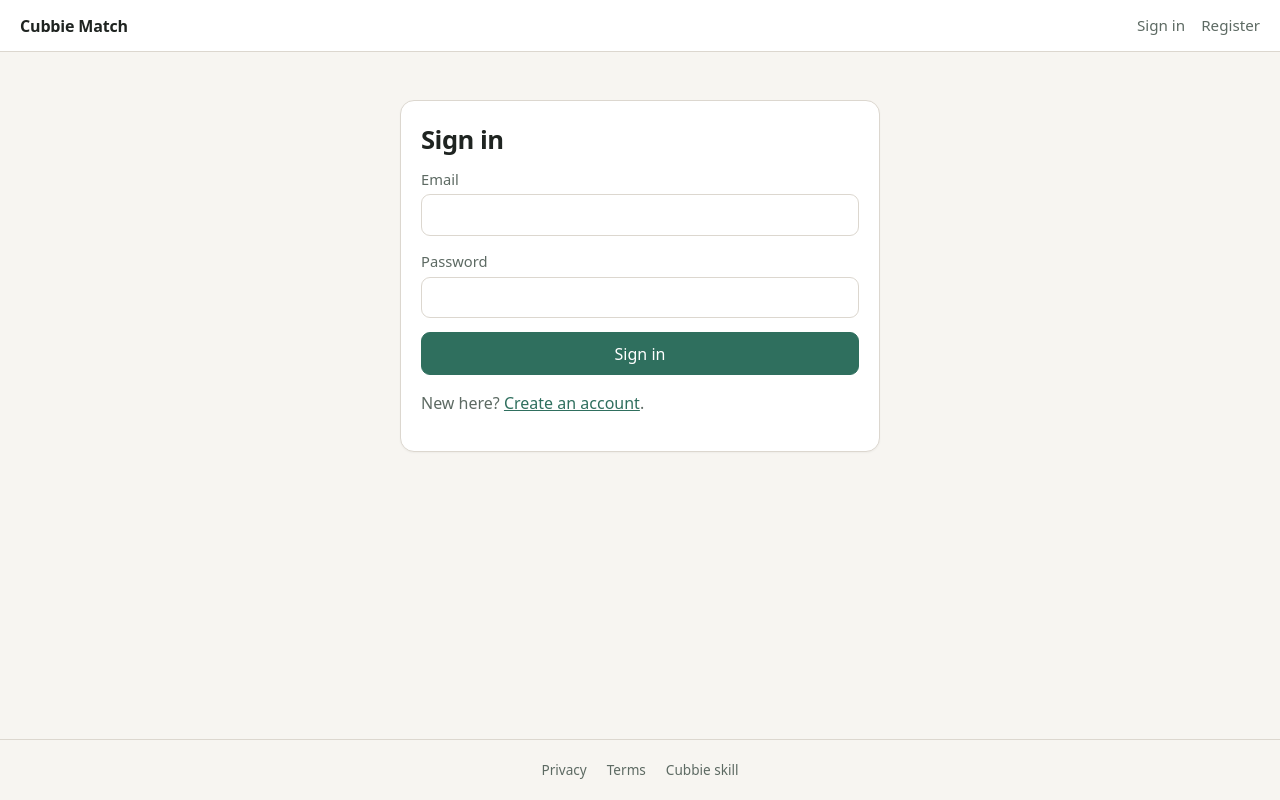
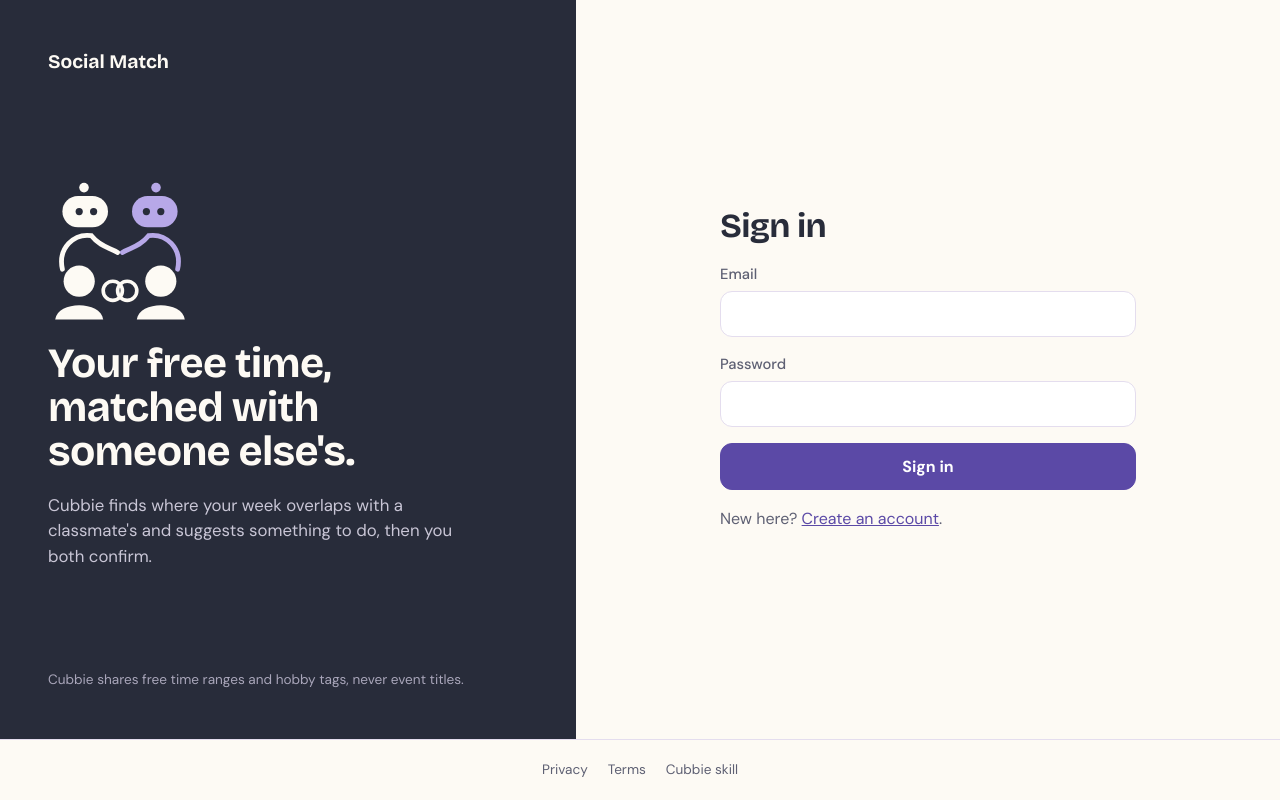
Before and after one commit to navsikand/social-match, a FastAPI app: page /login?next=/matches in a window 1280 px wide. Run offline with FastAPI, Linux system fonts and the light colour scheme.

Commit message:
UI redesign, self-hosted fonts, consistent Social Match name

```diff
--- a/server/webui/static/style.css
+++ b/server/webui/static/style.css
@@ -1,16 +1,34 @@
-/* Social Match web UI — P1d. Vanilla CSS, no build step. */
+/* Social Match web UI. Vanilla CSS, no build step.
+   Palette is taken from the logo: ink navy + soft violet on warm off-white. */
+/* Fonts are served from this server (static/fonts, SIL Open Font License; licences alongside),
+   so opening a page never contacts a third party. */
+@font-face { font-family: "DM Sans"; font-style: normal; font-weight: 400; font-display: swap;
+  src: url("/static/fonts/dm-sans-latin-400-normal.woff2") format("woff2"); }
+@font-face { font-family: "DM Sans"; font-style: normal; font-weight: 500; font-display: swap;
+  src: url("/static/fonts/dm-sans-latin-500-normal.woff2") format("woff2"); }
+@font-face { font-family: "DM Sans"; font-style: normal; font-weight: 700; font-display: swap;
+  src: url("/static/fonts/dm-sans-latin-700-normal.woff2") format("woff2"); }
+@font-face { font-family: "Bricolage Grotesque"; font-style: normal; font-weight: 600; font-display: swap;
+  src: url("/static/fonts/bricolage-grotesque-latin-600-normal.woff2") format("woff2"); }
+@font-face { font-family: "Bricolage Grotesque"; font-style: normal; font-weight: 700; font-display: swap;
+  src: url("/static/fonts/bricolage-grotesque-latin-700-normal.woff2") format("woff2"); }
+
 :root {
-  --bg: #f7f5f1;
-  --ink: #1f2421;
-  --muted: #5d6a63;
-  --line: #dcd7cf;
+  --bg: #fdfaf4;
+  --ink: #282c3a;
+  --muted: #5e6073;
+  --line: #e4ddee;
   --card: #ffffff;
-  --accent: #2f6f5e;
+  --violet: #8b77cc;
+  --accent: #5b49a6;
   --accent-ink: #ffffff;
+  --tint: #eeeaf8;
   --ok-bg: #e2f3e8;
   --err-bg: #fbe4e0;
-  --info-bg: #e8eef6;
+  --info-bg: #eeeaf8;
   --radius: 14px;
+  --font-body: "DM Sans", ui-sans-serif, system-ui, -apple-system, "Segoe UI", Roboto, sans-serif;
+  --font-display: "Bricolage Grotesque", "DM Sans", ui-sans-serif, system-ui, sans-serif;
 }
 
 * { box-sizing: border-box; }
@@ -19,7 +37,7 @@ body {
   margin: 0;
   background: var(--bg);
   color: var(--ink);
-  font-family: ui-sans-serif, system-ui, -apple-system, "Segoe UI", Roboto, sans-serif;
+  font-family: var(--font-body);
   line-height: 1.5;
   min-height: 100vh;
   display: flex;
@@ -27,13 +45,28 @@ body {
 }
 
 a { color: var(--accent); }
+a:hover { color: var(--ink); }
+
+/* An author display rule (.stack, .notice...) must never defeat the hidden attribute. */
+[hidden] { display: none !important; }
+
+/* Logo (inline SVG from templates/_logo.html) */
+.logo { display: block; width: 2rem; height: 2rem; flex: none;
+  --logo-a: var(--ink); --logo-b: var(--violet); --logo-eye: var(--bg); }
+.logo .lg-a { fill: var(--logo-a); }
+.logo .lg-b { fill: var(--logo-b); }
+.logo .lg-eye { fill: var(--logo-eye); }
+.logo .lg-as, .logo .lg-bs, .logo .lg-ring { fill: none; stroke-linecap: round; }
+.logo .lg-as { stroke: var(--logo-a); stroke-width: 4; }
+.logo .lg-bs { stroke: var(--logo-b); stroke-width: 4; }
+.logo .lg-ring { stroke: var(--logo-a); stroke-width: 3; }
 
 .topbar {
   display: flex;
   align-items: center;
   justify-content: space-between;
   gap: 1rem;
-  padding: 0.85rem 1.25rem;
+  padding: 0.7rem 1.5rem;
   background: var(--card);
   border-bottom: 1px solid var(--line);
   position: sticky;
@@ -41,16 +74,35 @@ a { color: var(--accent); }
   z-index: 10;
 }
 
-.brand { font-weight: 700; text-decoration: none; color: var(--ink); letter-spacing: -0.01em; }
+.brand {
+  display: flex;
+  align-items: center;
+  gap: 0.6rem;
+  font-family: var(--font-display);
+  font-weight: 700;
+  font-size: 1.15rem;
+  text-decoration: none;
+  color: var(--ink);
+  letter-spacing: -0.01em;
+}
+.brand:hover { color: var(--ink); }
 
-.topbar nav { display: flex; align-items: center; gap: 1rem; }
-.topbar nav a { text-decoration: none; color: var(--muted); font-size: 0.95rem; }
-.topbar nav a:hover { color: var(--ink); }
+.topbar nav { display: flex; align-items: center; gap: 1.5rem; }
+.topbar nav a {
+  text-decoration: none;
+  color: var(--muted);
+  font-weight: 500;
+  padding: 0.4rem 0;
+  white-space: nowrap;
+  border-bottom: 2px solid transparent;
+}
+.topbar nav a:hover { color: var(--ink); border-bottom-color: var(--violet); }
 
-main { flex: 1; width: 100%; max-width: 60rem; margin: 0 auto; padding: 1.5rem 1rem 3rem; }
+main { flex: 1; width: 100%; max-width: 60rem; margin: 0 auto; padding: 2rem 1rem 3rem; }
 
-h1 { font-size: 1.6rem; margin: 0 0 0.5rem; letter-spacing: -0.02em; }
-h2 { font-size: 1.15rem; margin: 0 0 0.75rem; }
+h1, h2, h3 { font-family: var(--font-display); letter-spacing: -0.02em; }
+h1 { font-size: 2rem; margin: 0 0 0.5rem; line-height: 1.15; }
+h2 { font-size: 1.3rem; margin: 0 0 0.75rem; }
 h3 { margin: 0 0 0.25rem; }
 
 .muted { color: var(--muted); }
@@ -61,42 +113,45 @@ h3 { margin: 0 0 0.25rem; }
 .panel, .card {
   background: var(--card);
   border: 1px solid var(--line);
-  border-radius: var(--radius);
-  padding: 1.25rem;
+  border-radius: 18px;
+  padding: 1.5rem;
   margin: 1rem 0;
-  box-shadow: 0 1px 2px rgba(31, 36, 33, 0.04);
 }
 
 .card.narrow { max-width: 30rem; margin: 1.5rem auto; }
-.match-card { max-width: 34rem; margin: 1.5rem auto; }
+.match-card { max-width: 34rem; margin: 1.5rem auto; border-radius: 24px; padding: 2rem; }
 
-.stack { display: flex; flex-direction: column; gap: 0.85rem; }
-.stack label { display: flex; flex-direction: column; gap: 0.3rem; font-size: 0.92rem; color: var(--muted); }
-label.check { flex-direction: row; align-items: flex-start; gap: 0.55rem; color: var(--ink); }
+.stack { display: flex; flex-direction: column; gap: 1rem; }
+.stack label { display: flex; flex-direction: column; gap: 0.35rem; font-size: 0.92rem; font-weight: 500; color: var(--muted); }
+label.check { flex-direction: row; align-items: flex-start; gap: 0.6rem; color: var(--ink); font-weight: 400; }
 
 input, select, textarea {
   font: inherit;
-  padding: 0.55rem 0.65rem;
-  border: 1px solid var(--line);
-  border-radius: 9px;
+  min-height: 2.9rem;
+  padding: 0.55rem 0.85rem;
+  border: 1.5px solid var(--line);
+  border-radius: 12px;
   background: #fff;
   color: var(--ink);
 }
-input:focus, select:focus, textarea:focus { outline: 2px solid var(--accent); outline-offset: 1px; }
-input[type="checkbox"] { width: 1.05rem; height: 1.05rem; accent-color: var(--accent); }
+input:focus, select:focus, textarea:focus { outline: 3px solid var(--violet); outline-offset: 1px; }
+input[type="checkbox"] { width: 1.25rem; height: 1.25rem; min-height: 0; margin-top: 0.15rem; accent-color: var(--accent); }
 
 button, .button {
   font: inherit;
+  font-weight: 700;
   display: inline-block;
-  padding: 0.55rem 1rem;
-  border-radius: 9px;
-  border: 1px solid var(--line);
+  min-height: 2.9rem;
+  padding: 0.55rem 1.25rem;
+  border-radius: 12px;
+  border: 1.5px solid var(--line);
   background: #fff;
   color: var(--ink);
   cursor: pointer;
   text-decoration: none;
 }
-button:hover, .button:hover { border-color: var(--accent); }
+button:hover, .button:hover { border-color: var(--violet); }
+button:focus-visible, .button:focus-visible { outline: 3px solid var(--violet); outline-offset: 2px; }
 button:disabled { opacity: 0.55; cursor: progress; }
 
 button.primary, .button.primary {
@@ -202,8 +266,48 @@ button.linklike { border: none; background: none; color: var(--muted); padding:
 .foot a { color: var(--muted); text-decoration: none; }
 .foot a:hover { color: var(--ink); }
 
+/* Sign in + register: split screen, no top bar */
+.auth-page .topbar { display: none; }
+.auth-page main { max-width: none; padding: 0; display: flex; }
+.auth { display: flex; flex: 1; width: 100%; min-height: calc(100vh - 4.5rem); }
+
+.auth-side {
+  flex: 1 1 45%;
+  background: var(--ink);
+  color: var(--bg);
+  padding: 3rem;
+  display: flex;
+  flex-direction: column;
+  justify-content: space-between;
+  gap: 2rem;
+}
+.auth-side .logo { width: 9rem; height: 9rem; --logo-a: var(--bg); --logo-b: #b7a8e8; --logo-eye: var(--ink); }
+.auth-name { font-family: var(--font-display); font-weight: 700; font-size: 1.2rem; }
+.auth-pitch { display: flex; flex-direction: column; gap: 1.25rem; max-width: 27rem; }
+.auth-pitch h2 { font-size: 2.6rem; line-height: 1.05; margin: 0; }
+.auth-pitch p { margin: 0; font-size: 1.05rem; color: #c9c6d6; }
+.auth-fine { font-size: 0.85rem; color: #a9a6ba; }
+
+.auth-main { flex: 1 1 55%; display: flex; align-items: center; justify-content: center; padding: 2.5rem 1.5rem; }
+.auth-form { width: 100%; max-width: 26rem; display: flex; flex-direction: column; gap: 1.1rem; }
+.auth-form h1 { margin: 0; font-size: 2.1rem; }
+.auth-form p { margin: 0; }
+
+@media (max-width: 800px) {
+  .auth { flex-direction: column; min-height: 0; }
+  .auth-side { padding: 1.75rem 1.5rem; gap: 1rem; }
+  .auth-side .logo { width: 5rem; height: 5rem; }
+  .auth-pitch h2 { font-size: 1.7rem; }
+  .auth-fine { display: none; }
+}
+
 @media (max-width: 560px) {
   .topbar { flex-direction: column; align-items: flex-start; }
+  .topbar nav { flex-wrap: wrap; gap: 0.25rem 1.1rem; }
   .actions { flex-direction: column; }
   .actions button { width: 100%; }
 }
+
+@media (prefers-reduced-motion: reduce) {
+  * { transition: none !important; animation: none !important; }
+}
--- /dev/null
+++ b/server/webui/templates/_logo.html
@@ -0,0 +1,13 @@
+<svg class="logo" viewBox="0 0 120 120" aria-hidden="true" focusable="false">
+  <circle class="lg-a" cx="30" cy="8" r="4"/>
+  <rect class="lg-a" x="12" y="15" width="38" height="26" rx="13"/>
+  <circle class="lg-eye" cx="26" cy="28" r="3"/><circle class="lg-eye" cx="38" cy="28" r="3"/>
+  <circle class="lg-b" cx="90" cy="8" r="4"/>
+  <rect class="lg-b" x="70" y="15" width="38" height="26" rx="13"/>
+  <circle class="lg-eye" cx="82" cy="28" r="3"/><circle class="lg-eye" cx="94" cy="28" r="3"/>
+  <path class="lg-as" d="M12 76C8 58 22 46 36 48C44 58 52 58 58 62"/>
+  <path class="lg-bs" d="M108 76C112 58 98 46 84 48C76 58 68 58 62 62"/>
+  <circle class="lg-a" cx="26" cy="86" r="13"/><path class="lg-a" d="M6 118C8 102 44 102 46 118Z"/>
+  <circle class="lg-a" cx="94" cy="86" r="13"/><path class="lg-a" d="M74 118C76 102 112 102 114 118Z"/>
+  <circle class="lg-ring" cx="54" cy="94" r="8"/><circle class="lg-ring" cx="66" cy="94" r="8"/>
+</svg>
--- a/server/webui/templates/base.html
+++ b/server/webui/templates/base.html
@@ -6,9 +6,9 @@
   <title>{% block title %}Social Match{% endblock %}</title>
   <link rel="stylesheet" href="/static/style.css">
 </head>
-<body>
+<body class="{% block body_class %}{% endblock %}">
   <header class="topbar">
-    <a class="brand" href="/">Cubbie Match</a>
+    <a class="brand" href="/">{% include "_logo.html" %}<span>Social Match</span></a>
     <nav>
       {% if signed_in %}
         <a href="/">Dashboard</a>
--- a/server/webui/templates/login.html
+++ b/server/webui/templates/login.html
@@ -1,7 +1,19 @@
 {% extends "base.html" %}
 {% block title %}Sign in — Social Match{% endblock %}
+{% block body_class %}auth-page{% endblock %}
 {% block content %}
-<section class="card narrow">
+<div class="auth">
+  <aside class="auth-side">
+    <span class="auth-name">Social Match</span>
+    <div class="auth-pitch">
+      {% include "_logo.html" %}
+      <h2>Your free time, matched with someone else's.</h2>
+      <p>Cubbie finds where your week overlaps with a classmate's and suggests something to do, then you both confirm.</p>
+    </div>
+    <span class="auth-fine">Cubbie shares free time ranges and hobby tags, never event titles.</span>
+  </aside>
+  <section class="auth-main">
+    <div class="auth-form">
       <h1>Sign in</h1>
       <form id="login-form" class="stack" novalidate>
         <label>Email
@@ -14,7 +26,9 @@
         <p id="login-status" class="notice" hidden></p>
       </form>
       <p class="muted">New here? <a href="/register">Create an account</a>.</p>
+    </div>
   </section>
+</div>
 {% endblock %}
 {% block scripts %}
 <script>
```
Also changed, not shown: other parts of server/webui/static/style.css (+39 -30 lines), server/webui/templates/register.html (+17 -5 lines), tests/test_ui_assets.py (added, +30 -0 lines), server/webui/static/fonts/LICENSE-Bricolage-Grotesque.txt (added), server/webui/static/fonts/LICENSE-DM-Sans.txt (added), server/webui/static/fonts/bricolage-grotesque-latin-600-normal.woff2 (added), server/webui/static/fonts/bricolage-grotesque-latin-700-normal.woff2 (added), server/webui/static/fonts/dm-sans-latin-400-normal.woff2 (added), server/webui/static/fonts/dm-sans-latin-500-normal.woff2 (added), server/webui/static/fonts/dm-sans-latin-700-normal.woff2 (added). Lines whose indentation alone changed are shown as unchanged.
